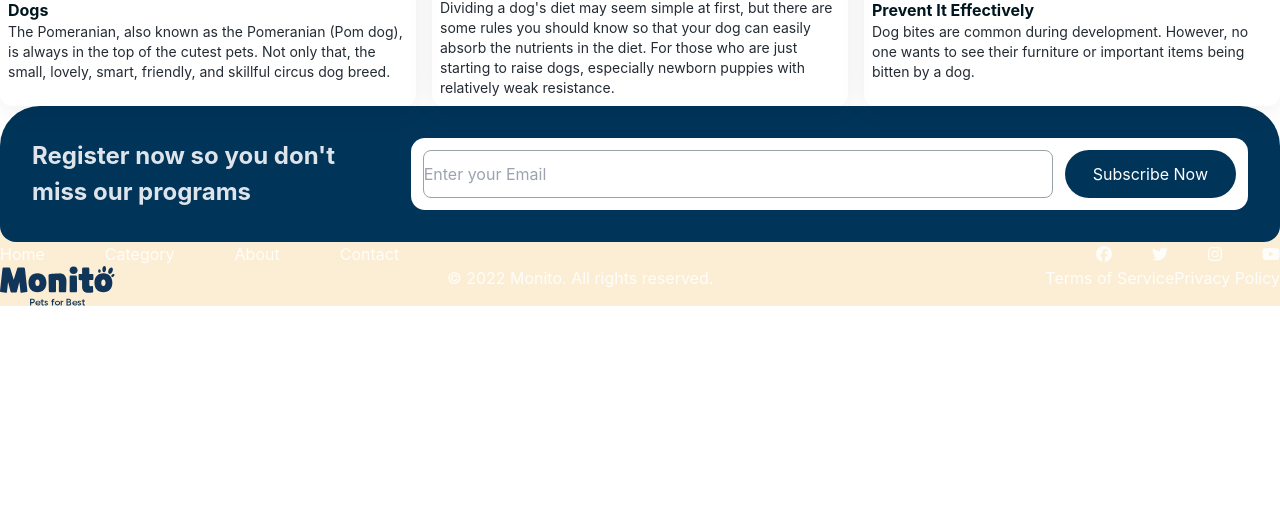
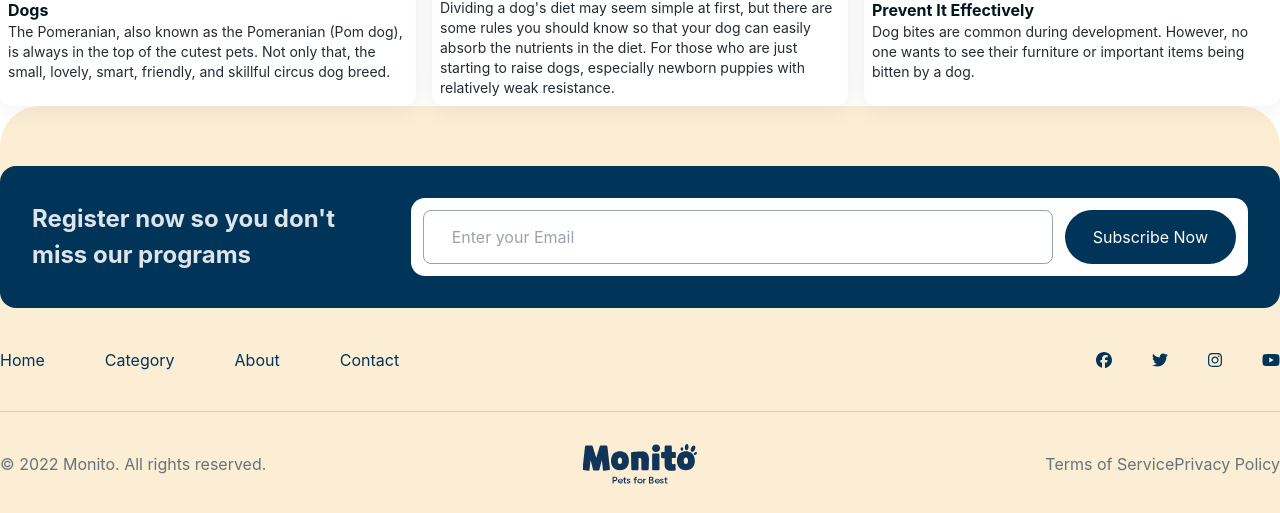
Before and after one commit to nrmn-dev13/suitmedia-initial-test, a Vue app: page / in a window 1280 px wide. Shown: the part 3863-4376 px from the top of the page. Before the commit the page ends 4169 px from the top, so only its background shows below. Built offline with nearby package versions, Linux system fonts and the light colour scheme.

Commit message:
adjust footer

```diff
--- a/src/components/footer/footer.vue
+++ b/src/components/footer/footer.vue
@@ -14,36 +14,36 @@ import Logo from '../../assets/logo.svg'
       <nav class="footer-nav">
         <ul class="primary-nav">
           <li>
-            <a href="" class="link">Home</a>
+            <a href="" class="link text-blue">Home</a>
           </li>
           <li>
-            <a href="" class="link">Category</a>
+            <a href="" class="link text-blue">Category</a>
           </li>
           <li>
-            <a href="" class="link">About</a>
+            <a href="" class="link text-blue">About</a>
           </li>
           <li>
-            <a href="" class="link">Contact</a>
+            <a href="" class="link text-blue">Contact</a>
           </li>
         </ul>
         <ul class="social-nav">
           <li>
-            <a href="" class="link">
+            <a href="" class="link social--link">
               <font-awesome-icon :icon="['fab', 'facebook']" />
             </a>
           </li>
           <li>
-            <a href="" class="link">
+            <a href="" class="link social--link">
               <font-awesome-icon :icon="['fab', 'twitter']" />
             </a>
           </li>
           <li>
-            <a href="" class="link">
+            <a href="" class="link social--link">
               <font-awesome-icon :icon="['fab', 'instagram']" />
             </a>
           </li>
           <li>
-            <a href="" class="link">
+            <a href="" class="link social--link">
               <font-awesome-icon :icon="['fab', 'youtube']" />
             </a>
           </li>
@@ -56,11 +56,11 @@ import Logo from '../../assets/logo.svg'
           </a>
         </li>
         <li>
-          <a href="" class="link">© 2022 Monito. All rights reserved.</a>
+          <a href="" class="link copyright--link">© 2022 Monito. All rights reserved.</a>
         </li>
         <li>
-          <a href="" class="link">Terms of Service</a>
-          <a href="" class="link">Privacy Policy</a>
+          <a href="" class="link copyright--link">Terms of Service</a>
+          <a href="" class="link copyright--link">Privacy Policy</a>
         </li>
       </ul>
     </section>
@@ -78,6 +78,17 @@ import Logo from '../../assets/logo.svg'
     display: flex;
     justify-content: space-between;
     align-items: center;
+    padding-bottom: 40px;
+    margin-bottom: 40px;
+    position: relative;
+    &::after {
+      content: '';
+      position: absolute;
+      border-bottom: 1px solid #CCD1D2;
+      bottom: 0;
+      left: 0;
+      right: 0;
+    }
   }
 
   .primary-nav {
@@ -88,11 +99,28 @@ import Logo from '../../assets/logo.svg'
   .social-nav {
     gap: 40px;
     display: flex;
+    .social--link {
+      color: #003459;
+    }
   }
 
   ul.footer--bottom {
     display: flex;
     justify-content: space-between;
+    padding-bottom: 40px;
+    position: relative;
+
+    li {
+      &:first-child {
+        position: absolute;
+        left: 50%;
+        top: 50%;
+        transform: translate(-50%, -100%);
+      }
+    }
+    .copyright--link {
+      color: #667479;
+    }
   }
 
   .section__footer {
@@ -106,6 +134,7 @@ import Logo from '../../assets/logo.svg'
     display: flex;
     gap: 20px;
     align-items: center;
+    margin: 60px 0 40px;
 
     .title {
       font-size: 24px;
@@ -130,6 +159,8 @@ import Logo from '../../assets/logo.svg'
         border: 1px solid #99A2A5;
         border-radius: 8px;
         flex: 1 1 auto;
+        padding: 14px 28px;
+        color: #99A2A5;
       }
     }
   }
```
